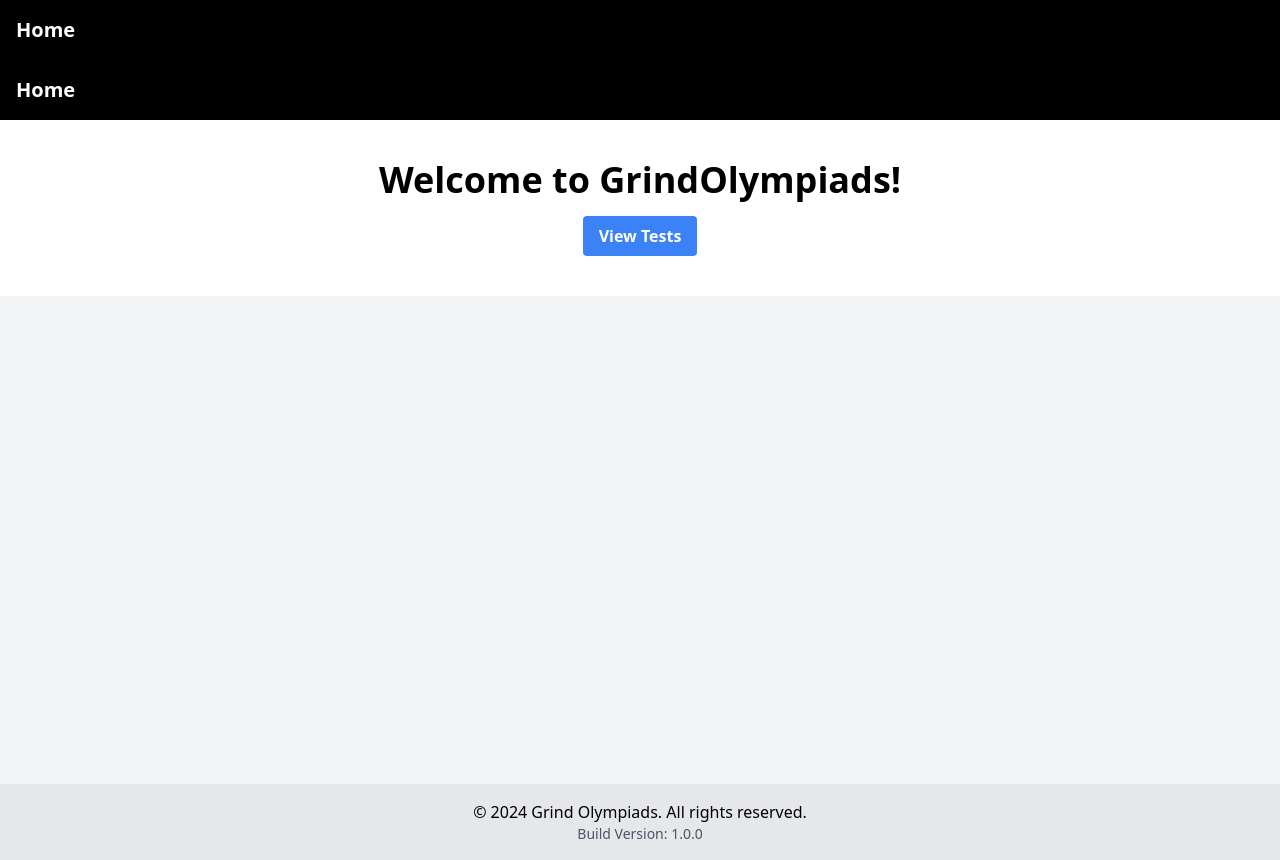
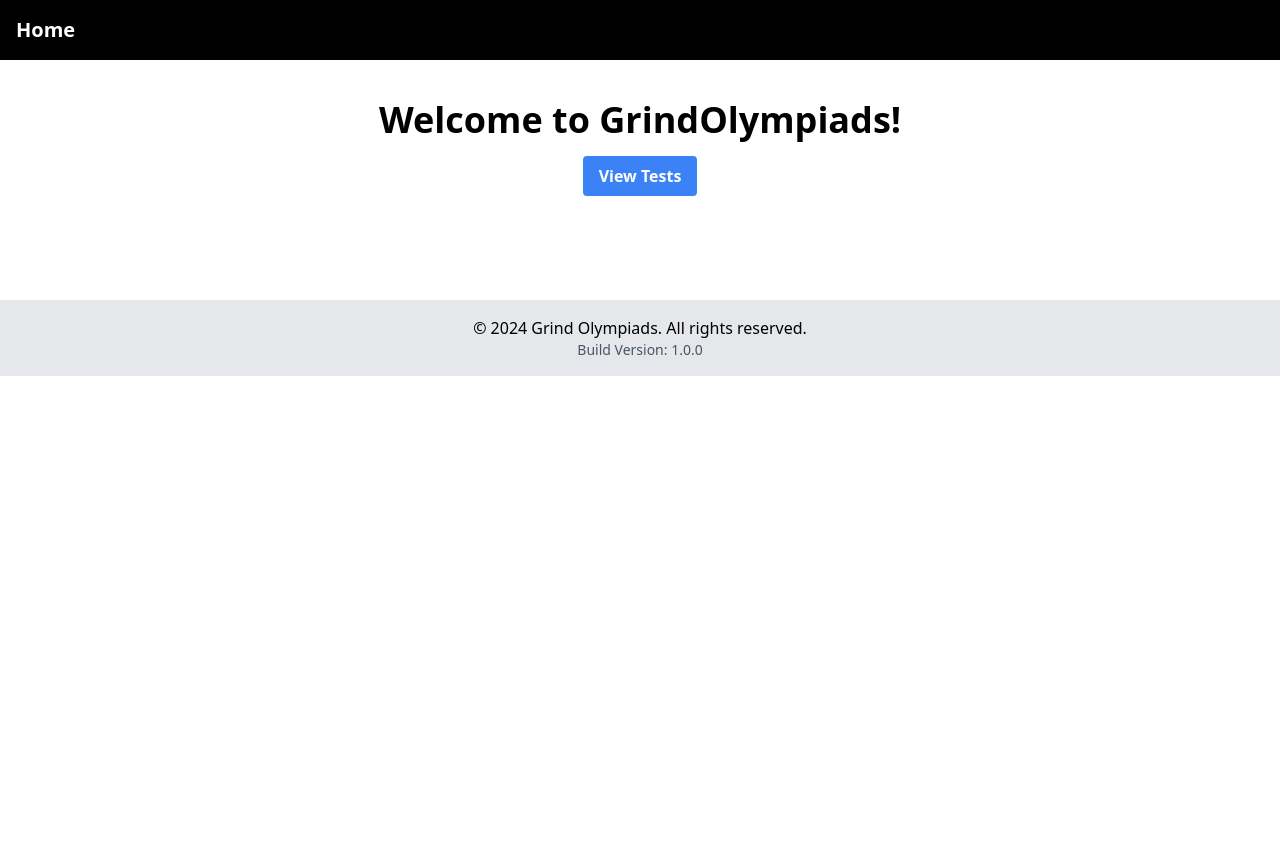
Before and after one commit to johnclyde/crazyclaudecontraptions, a React (Create React App) app in the folder helloworld/: page / in a window 1280 px wide. After the commit the page ends 800 px from the top, so only its background shows below. Built offline with nearby package versions, Linux system fonts and the light colour scheme.

Commit message:
last try

```diff
--- a/helloworld/src/GrindOlympiadsIndex.js
+++ b/helloworld/src/GrindOlympiadsIndex.js
@@ -24,19 +24,6 @@ const GrindOlympiadsIndex = () => {
 
   return (
     <GrindOlympiadsLayout>
-      <div className="min-h-screen flex flex-col bg-gray-100">
-        <nav className="bg-black text-white p-4 flex justify-between items-center">
-          <a href="/" className="text-xl font-bold">Home</a>
-          <div className="flex items-center space-x-4">
-            <button onClick={toggleNotification} className="text-xl">
-              <i className="fas fa-bell"></i>
-            </button>
-            <button className="text-xl">
-              <i className="fas fa-user"></i>
-            </button>
-          </div>
-        </nav>
-
       {showNotification && (
         <div className="bg-blue-500 text-white p-2 text-center">
           You have no new notifications
@@ -81,7 +68,6 @@ const GrindOlympiadsIndex = () => {
         <p>&copy; 2024 Grind Olympiads. All rights reserved.</p>
         <p className="text-sm text-gray-600">Build Version: 1.0.0</p>
       </footer>
-      </div>
     </GrindOlympiadsLayout>
   );
 };
```
Lines whose indentation alone changed are shown as unchanged.
